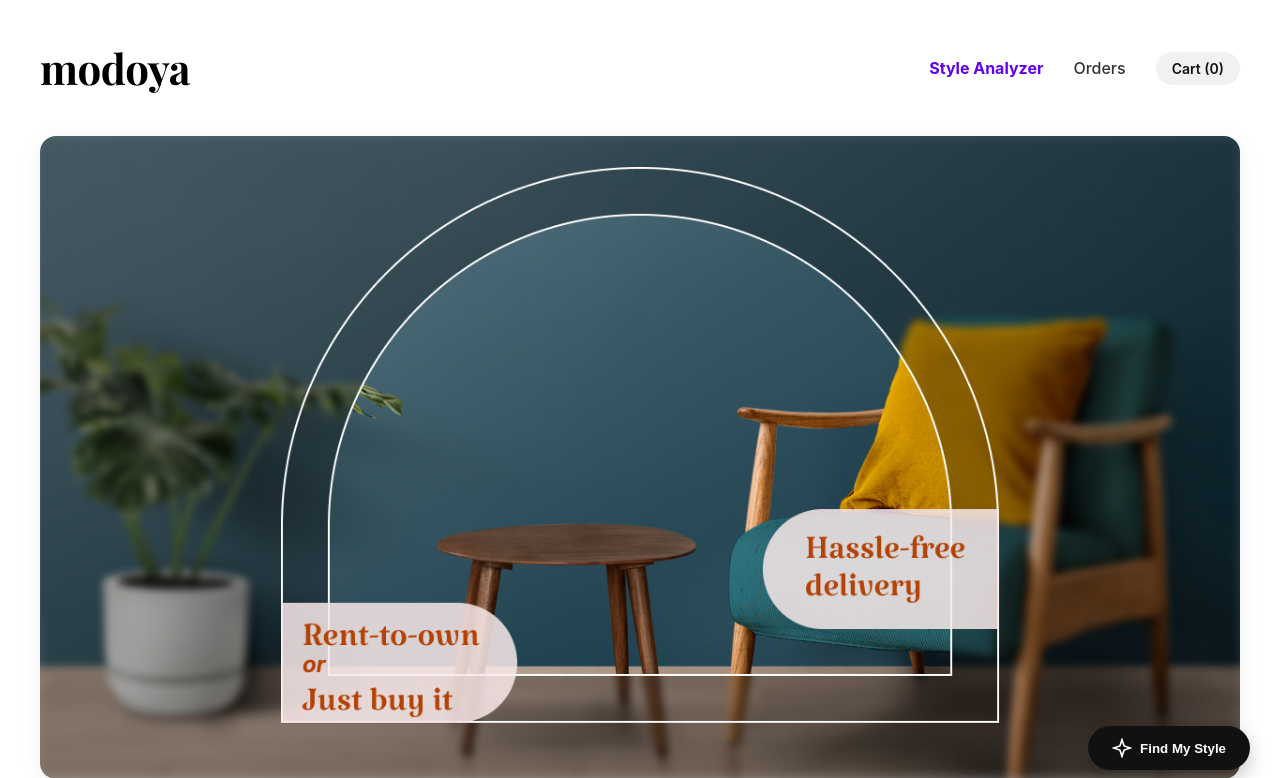
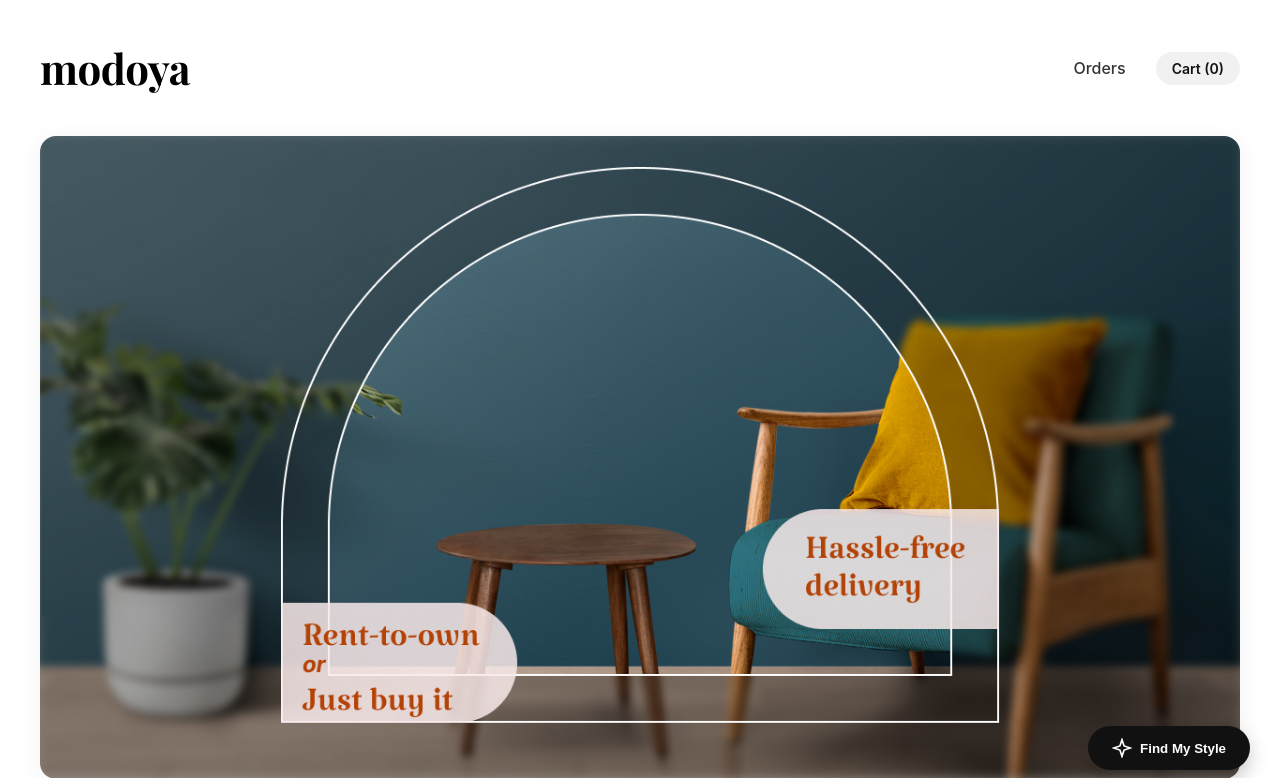
Before and after one commit to vvn-hsu/modoya, a Flask app: page / in a window 1280 px wide. Shown: the top 778 px of the page. Run offline with Flask 3, Linux system fonts and the light colour scheme.

Commit message:
remove the style analyzer tab

```diff
--- a/templates/index.html
+++ b/templates/index.html
@@ -308,7 +308,6 @@
     <div class="header">
         <a href="{{ url_for('index') }}" class="logo">modoya</a>
         <div class="nav-links">
-            <a href="#" id="header-style-analyzer-btn" class="nav-item highlight-text">Style Analyzer</a>
             <a href="{{ url_for('view_orders') }}" class="nav-item">Orders</a>
             <a href="{{ url_for('view_cart') }}" class="cart-badge">Cart ({{ cart_item_count }})</a>
         </div>
```
